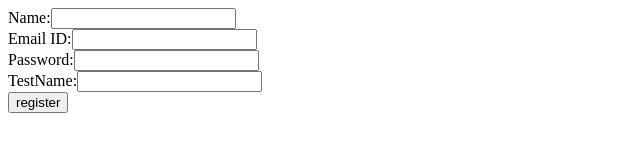
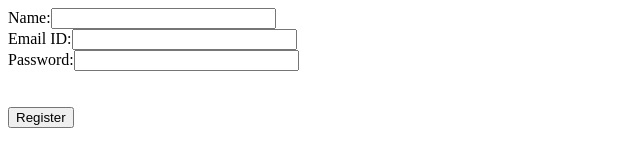
Before and after one commit to graphiteseyren/jenkingit, a plain HTML site: page WebContent/index.html in a window 1280 px wide. Shown: the whole page, without its empty margins (0-640 px from the left). Drawn offline with Linux system fonts and the light colour scheme.

Commit message:
Latest commit

```diff
--- a/WebContent/index.html
+++ b/WebContent/index.html
@@ -5,11 +5,12 @@
     </head>
     <body>
         <form method="post" action="register">
-        Name:<input type="text" name="name" /><br/>
-        Email ID:<input type="text" name="email" /><br/>
-        Password:<input type="text" name="pass" /><br/>
-        TestName:<input type="text" name="testname" /><br/>
-        <input type="submit" value="register" />
+        Name:<input type="text" name="name" size="25"/><br/>
+        Email ID:<input type="text" name="email" size="25" /><br/>
+        Password:<input type="text" name="pass" size="25" /><br/>
+        <br/>
+        <br/>
+        <input type="submit" value="Register" />
         </form>
     </body>
 </html>
```
Also changed, not shown: build.xml (+1 -11 lines).
